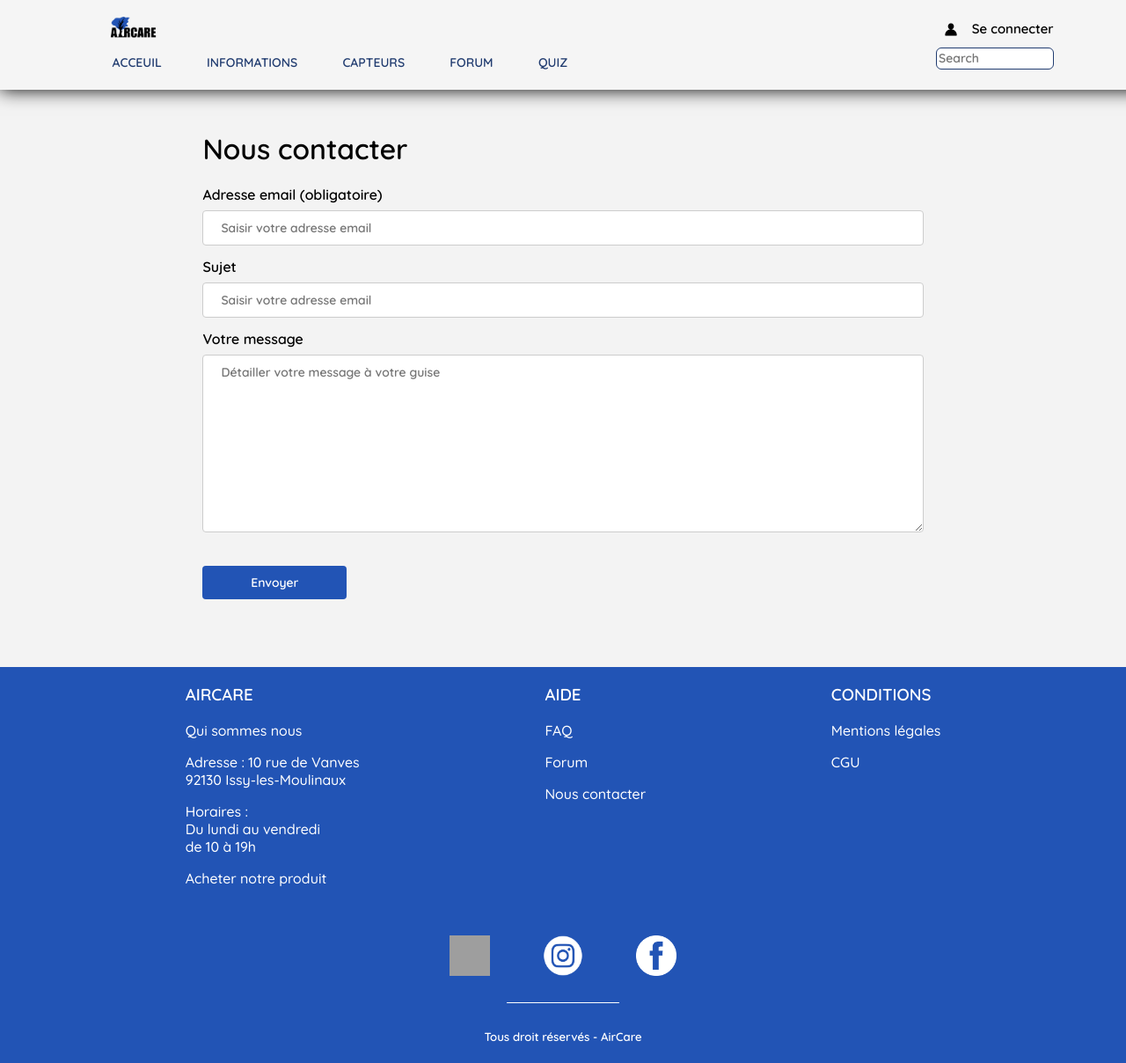
After one commit to ABethuel/APP-G5B-AIRCARE, a PHP site: page /contact.php in a window 1280 px wide. The commit adds this page. Shown: the whole page at 88% size. Run offline with PHP 8.4, Linux system fonts and the light colour scheme; grey boxes are pictures that could not be loaded.

Commit message:
contact page

```diff
--- a/Components/footer.php
+++ b/Components/footer.php
@@ -18,7 +18,7 @@ Footer à ajouter sur chaque page le nécéssitant -->
             <h3>AIDE</h3>
             <p><a class="link_footer" href="../information.php">FAQ</a></p>
             <p><a class="link_footer" href="../forum.php">Forum</a></p>
-            <p><a class="link_footer" href="#">Nous contacter</a></p>
+            <p><a class="link_footer" href="../contact.php">Nous contacter</a></p>
         </div>
 
         <div class="conditions_footer">
--- a/cgu.php
+++ b/cgu.php
@@ -1,6 +1,6 @@
 
 <!DOCTYPE html>
-<html lang="fr">
+<html lang="">
 
     <head>
         <meta charset="utf-8" />
--- /dev/null
+++ b/contact.php
@@ -0,0 +1,39 @@
+<!DOCTYPE html>
+
+<html>
+    <head>
+        <meta charset="utf-8" />
+        <link rel="stylesheet" href="style_contact.css">
+        <link rel="icon" href="./Assets/images/logo.ico"/> <!-- icone du site onglet du navigateur -->
+        <title>Contact</title>
+    </head>
+
+    <body>
+
+        <?php include_once('./Components/header.php'); ?>
+
+        <div class="contact_content">
+            <h1>Nous contacter</h1>
+            <div class="form_contact">
+
+                <!-- Formulaire de contact -->
+                <form action="">
+
+                    <label for="email">Adresse email (obligatoire)</label> <!-- Texte au dessus du champ de saisie -->
+                    <input class="input_contact" type="text" id="email" name="adress_email" placeholder="Saisir votre adresse email">
+
+                    <label for="title">Sujet</label>
+                    <input class="input_contact" type="text" id="title" name="title" placeholder="Saisir votre adresse email">
+
+                    <label for="description">Votre message</label>
+                    <textarea name="description" id="description" cols="6" rows="10" placeholder="Détailler votre message à votre guise"></textarea>
+
+                    <input type="submit" value="Envoyer">
+                </form>
+            </div>
+        </div>
+
+        <?php include_once('./Components/footer.php'); ?>
+
+    </body>
+</html>
--- /dev/null
+++ b/style_contact.css
@@ -0,0 +1,84 @@
+@import url("./Components/style_header.css");
+@import url("./Components/style_footer.css");
+@font-face {              /** Ajouter police depuis dossier **/
+    font-family: qwigley;
+    src: url('./Assets/Fonts/Qwigley-Regular.ttf');
+}
+
+@font-face {
+    font-family: Quicksand-Bold;
+    src: url('/Assets/Fonts/Quicksand-Bold.ttf');
+}
+
+@font-face {
+    font-family: Quicksand-SemiBold;
+    src: url('Assets/Fonts/Quicksand-SemiBold.ttf');
+}
+
+@font-face {
+    font-family: Quicksand-Medium;
+    src: url('Assets/Fonts/Quicksand-Medium.ttf');
+}
+
+body {
+    font-family: Quicksand-SemiBold;
+    background-color: #F3F3F3;
+    margin: 0px;
+    padding: 0px;
+}
+
+section, body, html{
+    width: 100%;
+    height: 100%;
+}
+
+.contact_content{
+    padding-top: 5%;
+    margin: 18%;
+    margin-top: 5%;
+    margin-bottom: 6%;
+}
+
+.input_contact , select {
+    width: 100%;
+    padding: 10px 20px;
+    margin: 8px 0 14px;
+    display: inline-block;
+    border: 1px solid #ccc;
+    border-radius: 4px;
+    box-sizing: border-box;
+    font-family: Quicksand-SemiBold;
+    font-size: 14px;
+}
+
+textarea, select {
+    width: 100%;
+    padding: 10px 20px;
+    margin: 8px 0 14px;
+    display: inline-block;
+    border: 1px solid #ccc;
+    border-radius: 4px;
+    box-sizing: border-box;
+    font-family: Quicksand-SemiBold;
+    font-size: 14px;
+}
+
+input[type=submit] {
+    width: 20%;
+    background-color: #2254B5;
+    color: white;
+    padding: 10px 20px;
+    margin: 8px 0;
+    border: none;
+    border-radius: 4px;
+    cursor: pointer;
+    opacity: 1;
+    margin-top: 2.5%;
+    margin-bottom: 0%;
+    font-family: Quicksand-SemiBold;
+    font-size: 14px;
+}
+
+input[type=submit]:hover {
+    background-color: #1697F4;
+}
```
